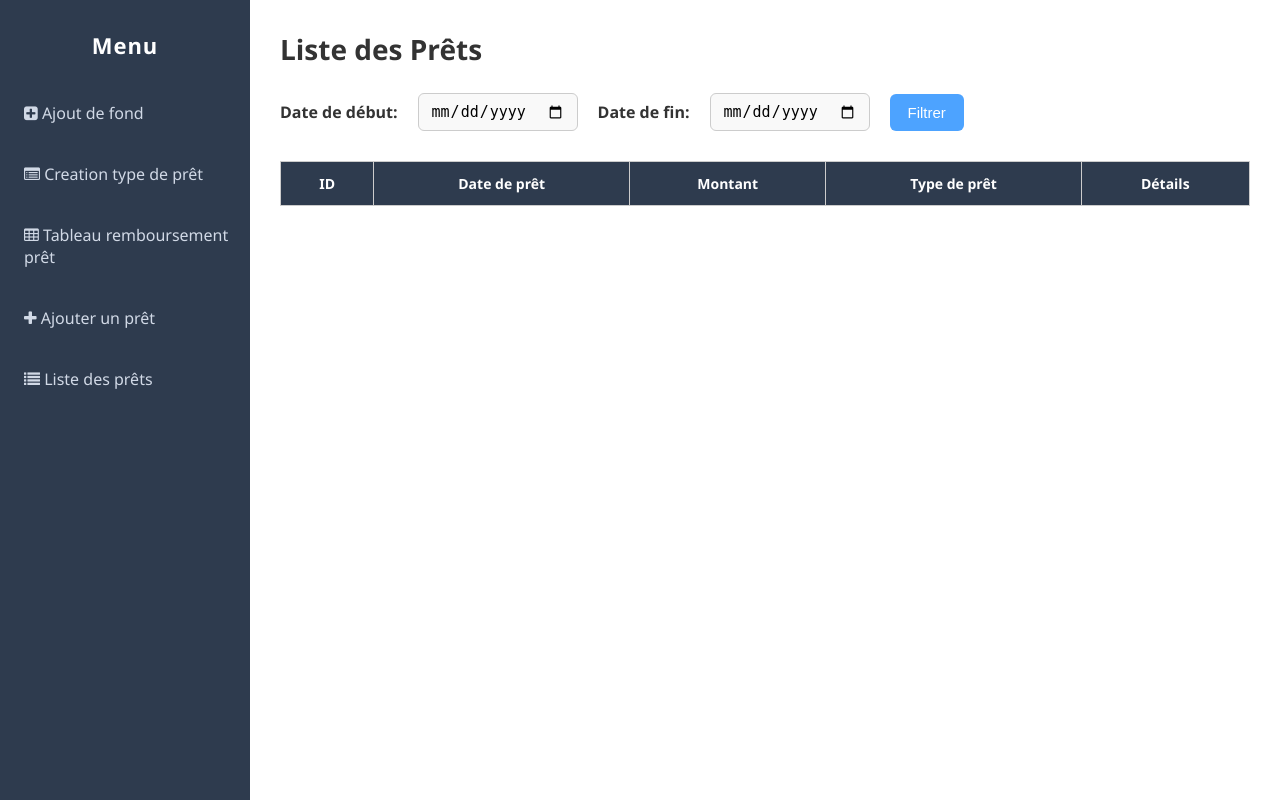
After one commit to sarobidyBryan/examFinalS4, a PHP site: page /L2/liste-prets.php in a window 1280 px wide. The commit adds this page. Run offline with PHP 8.4, Linux system fonts and the light colour scheme; lists and menus that the app fills with data are empty.

Commit message:
feat : fix features and add css

```diff
--- a/ajout-fond.php
+++ b/ajout-fond.php
@@ -17,7 +17,7 @@
         <label for="montant">Montant :</label>
         <input type="number" id="montant" name="montant" step="0.01" min="0" required placeholder="Entrez un montant">
         <label for="dateDeDepot">Date de dépot</label>
-        <input type="date" id="dateDeDepot" name="dateDeDepot" required>
+        <input type="date" id="dateDeDepot" value="<?= date('Y-m-d'); ?>" name="dateDeDepot" required>
         <button onclick="ajoutMontant()" class="btn-ajouter">
             <i class="fa fa-plus"></i> Ajouter
         </button>
--- a/inc/navigation.php
+++ b/inc/navigation.php
@@ -5,6 +5,6 @@
         <li><a href="type-pret.php"><i class="fa fa-list-alt"></i> Creation type de prêt</a></li>
         <li><a href="tableau-remboursement-pret.php"><i class="fa fa-table"></i> Tableau remboursement prêt</a></li>
         <li><a href="form-pret.php"><i class="fa fa-plus"></i> Ajouter un prêt</a></li>
-        <!-- <li><a href="gestion_pret.php"><i class="fa fa-book"></i> Gestion des prêts</a></li> -->
+        <li><a href="liste-prets.php"><i class="fa fa-list"></i> Liste des prêts</a></li>
     </ul>
 </div>
--- a/lien-tache.txt
+++ b/lien-tache.txt
@@ -4,3 +4,5 @@ ip : 172.60.0.13
 ip : 172.60.0.17
 ip : 172.60.0.18
 ip : 172.60.255.250
+
+-not found filtre liste prêt
--- /dev/null
+++ b/liste-prets.php
@@ -0,0 +1,40 @@
+<!DOCTYPE html>
+<html lang="en">
+
+<head>
+    <meta charset="UTF-8">
+    <meta name="viewport" content="width=device-width, initial-scale=1.0">
+    <title>Liste Prets avec selection details</title>
+    <link rel="stylesheet" href="ws/assets/css/liste-pret.css">
+    <?php include('inc/head.php') ?>
+</head>
+
+<body>
+    <?php include('inc/navigation.php') ?>
+    <div class="main-content">
+        <h1>Liste des Prêts</h1>
+        <form id="filterForm" autocomplete="off">
+            <label for="start_date">Date de début:</label>
+            <input type="date" id="start_date" name="start_date" required>
+            <label for="end_date">Date de fin:</label>
+            <input type="date" id="end_date" name="end_date" required>
+            <button type="submit">Filtrer</button>
+        </form>
+        <table id="pretTable">
+            <thead>
+                <tr>
+                    <th>ID</th>
+                    <th>Date de prêt</th>
+                    <th>Montant</th>
+                    <th>Type de prêt</th>
+                    <th>Détails</th>
+                </tr>
+            </thead>
+            <tbody></tbody>
+        </table>
+    </div>
+    <script src="ws/assets/js/base.js"></script>
+    <script src="ws/assets/js/liste-pret.js"></script>
+</body>
+
+</html>
--- /dev/null
+++ b/ws/assets/css/liste-pret.css
@@ -0,0 +1,91 @@
+.main-content {
+    padding: 40px;
+    background-color: #ffffff;
+    font-family: "Segoe UI", sans-serif;
+    color: #333;
+    min-height: 100vh;
+}
+
+.main-content h1 {
+    font-size: 26px;
+    margin-bottom: 25px;
+    color: #2e3b4e;
+}
+
+/* Formulaire de filtre */
+#filterForm {
+    display: flex;
+    flex-wrap: wrap;
+    align-items: center;
+    gap: 20px;
+    margin-bottom: 30px;
+}
+
+#filterForm label {
+    font-weight: bold;
+}
+
+#filterForm input[type="date"] {
+    padding: 8px 12px;
+    font-size: 15px;
+    border: 1px solid #ccc;
+    border-radius: 6px;
+    background-color: #f9f9f9;
+}
+
+#filterForm button {
+    padding: 10px 18px;
+    font-size: 15px;
+    background-color: #4da3ff;
+    color: white;
+    border: none;
+    border-radius: 6px;
+    cursor: pointer;
+    transition: background-color 0.3s ease;
+}
+
+#filterForm button:hover {
+    background-color: #357ec7;
+}
+
+/* Tableau des prêts */
+#pretTable {
+    width: 100%;
+    border-collapse: collapse;
+    font-size: 14px;
+    margin-top: 10px;
+}
+
+#pretTable th,
+#pretTable td {
+    border: 1px solid #ccc;
+    padding: 12px;
+    text-align: center;
+}
+
+#pretTable th {
+    background-color: #2e3b4e;
+    color: white;
+}
+
+#pretTable tr:nth-child(even) {
+    background-color: #f2f8ff;
+}
+
+#pretTable tr:hover {
+    background-color: #e0f0ff;
+}
+
+#pretTable td button {
+    padding: 6px 12px;
+    font-size: 13px;
+    background-color: #607d8b;
+    color: white;
+    border: none;
+    border-radius: 4px;
+    cursor: pointer;
+}
+
+#pretTable td button:hover {
+    background-color: #455a64;
+}
--- a/ws/assets/js/form-pret.js
+++ b/ws/assets/js/form-pret.js
@@ -115,7 +115,6 @@ function validerPret() {
 // 🔁 Cette fonction lit les lignes déjà affichées dans le tableau et les envoie
 function rembourserPret(idPret) {
     const data = { id_pret: idPret };
-    console.log("idddd  " + data.id_pret);
     ajax("POST", "/remboursement_pret", JSON.stringify(data), (res) => {
         const msgDiv = document.getElementById("message");
         msgDiv.innerHTML += res.error
--- /dev/null
+++ b/ws/assets/js/liste-pret.js
@@ -0,0 +1,45 @@
+// On page load, fetch all prets
+window.addEventListener('DOMContentLoaded', function () {
+    fetchAllPrets();
+});
+
+document.getElementById('filterForm').addEventListener('submit', function (event) {
+    event.preventDefault();
+    const startDate = document.getElementById('start_date').value;
+    const endDate = document.getElementById('end_date').value;
+    fetchPrets(startDate, endDate);
+});
+
+function fetchAllPrets() {
+    ajax('GET', '/prets', null, function (response) {
+        renderPretTable(response);
+    });
+}
+
+function fetchPrets(startDate, endDate) {
+    ajax('POST', '/pret/find_between_dates', `start_date=${startDate}&end_date=${endDate}`, function (response) {
+        renderPretTable(response);
+    });
+}
+
+function renderPretTable(response) {
+    const tbody = document.querySelector('#pretTable tbody');
+    tbody.innerHTML = '';
+    if (!response || response.length === 0) {
+        tbody.innerHTML = '<tr><td colspan="5">Aucun prêt trouvé pour cette période.</td></tr>';
+        return;
+    }
+    response.forEach(pret => {
+        tbody.innerHTML += `<tr>
+                    <td>${pret.id_pret}</td>
+                    <td>${pret.date_pret}</td>
+                    <td>${pret.montant}</td>
+                    <td>${pret.type_pret ? pret.type_pret : (pret.id_type_pret || '')}</td>
+                    <td><button onclick="showDetails(${pret.id_pret})">Voir Détails</button></td>
+                </tr>`;
+    });
+}
+
+function showDetails(idPret) {
+    window.location.href = `details_pret.php?id=${idPret}`;
+}
--- a/ws/routes/pret_routes.php
+++ b/ws/routes/pret_routes.php
@@ -6,4 +6,4 @@ Flight::route('GET /prets', ['PretController', 'getAll']);
 Flight::route('GET /prets/@id', ['PretController', 'getById']);
 Flight::route('DELETE /prets/@id', ['PretController', 'delete']);
 Flight::route('GET /creer-pret', ['PretController', 'getCreateForm']);
-Flight::route('POST', '/pret/find_between_dates', ['PretController', 'findBetweenDates']);
+Flight::route('POST /pret/find_between_dates', ['PretController', 'findBetweenDates']);
```
Also changed, not shown: ListePrets.php (deleted, +0 -80 lines), ws/assets/js/remboursement-pret.js (+4 -4 lines).
